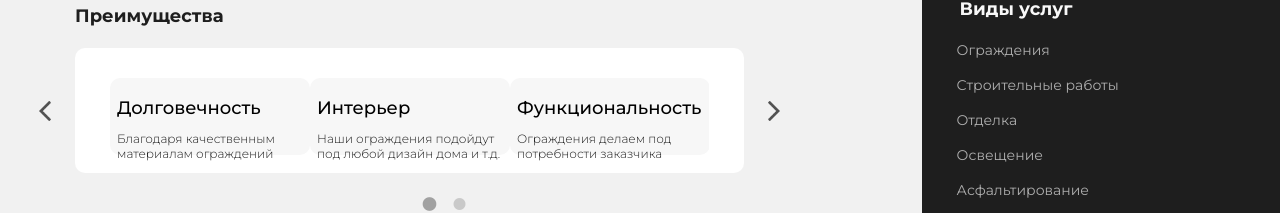
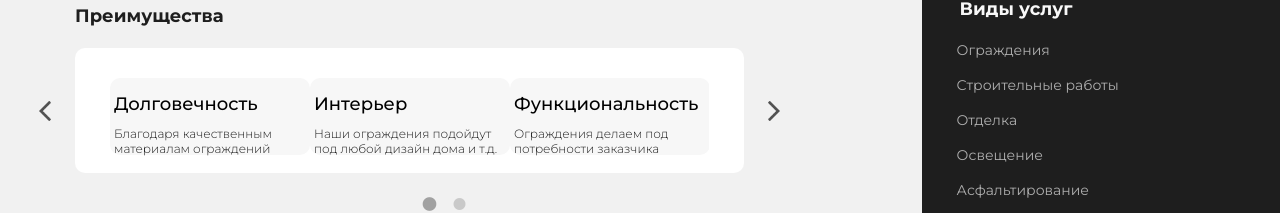
Before and after one commit to Ivan-Kurutsuko/ABKnew, a plain HTML site: page index.html in a window 1280 px wide. Shown: the part 472-685 px from the top of the page. Drawn offline with nearby package versions, Linux system fonts and the light colour scheme.

Commit message:
Update style.css

```diff
--- a/css/style.css
+++ b/css/style.css
@@ -298,6 +298,7 @@ body {
   -webkit-box-align: center;
       -ms-flex-align: center;
           align-items: center;
+  padding-bottom: 10px;
 }
 .main-info img {
   margin-right: 10px;
@@ -455,14 +456,14 @@ body {
   margin-right: 15px;
   -webkit-box-sizing: border-box;
           box-sizing: border-box;
-  padding: 7px;
+  padding: 4px;
   border-radius: 10px;
 }
 .basic-slide1 h1 {
   font-style: normal;
   font-weight: 500;
   font-size: 18px;
-  line-height: 22px;
+  line-height: 20px;
 }
 .basic-slide1 p {
   font-style: normal;
```
